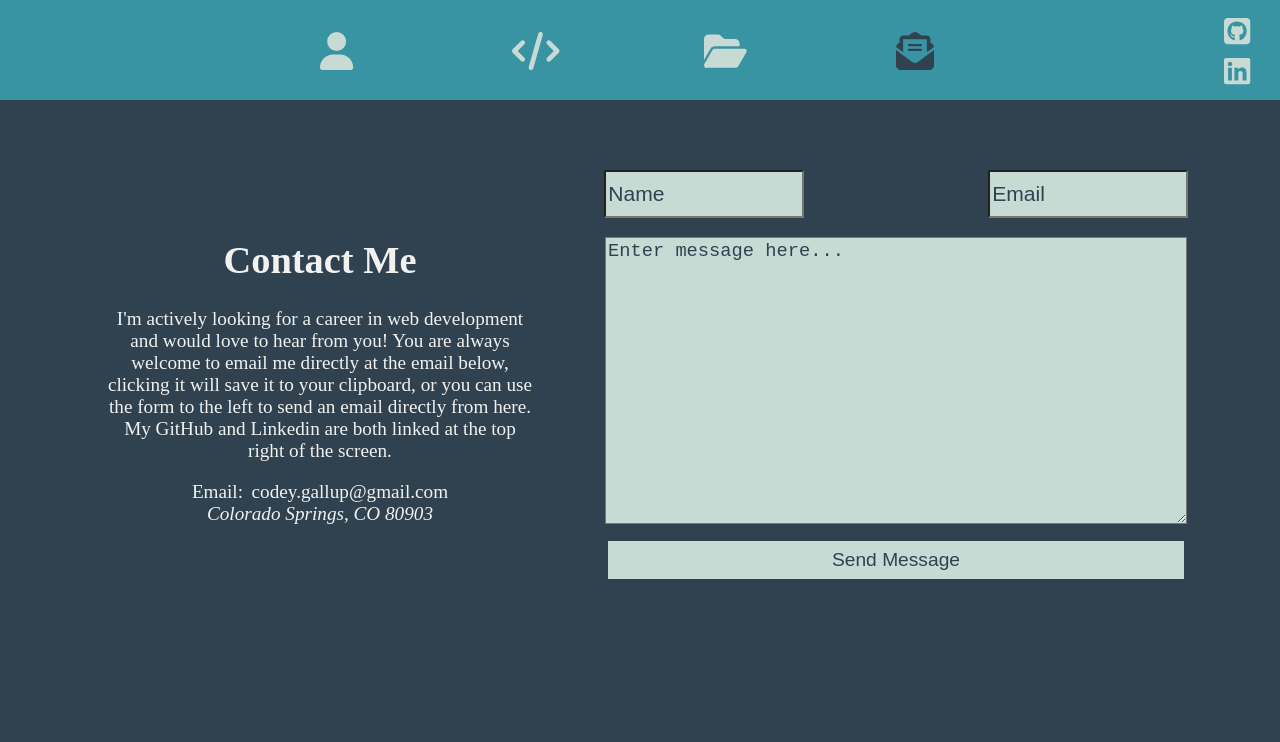
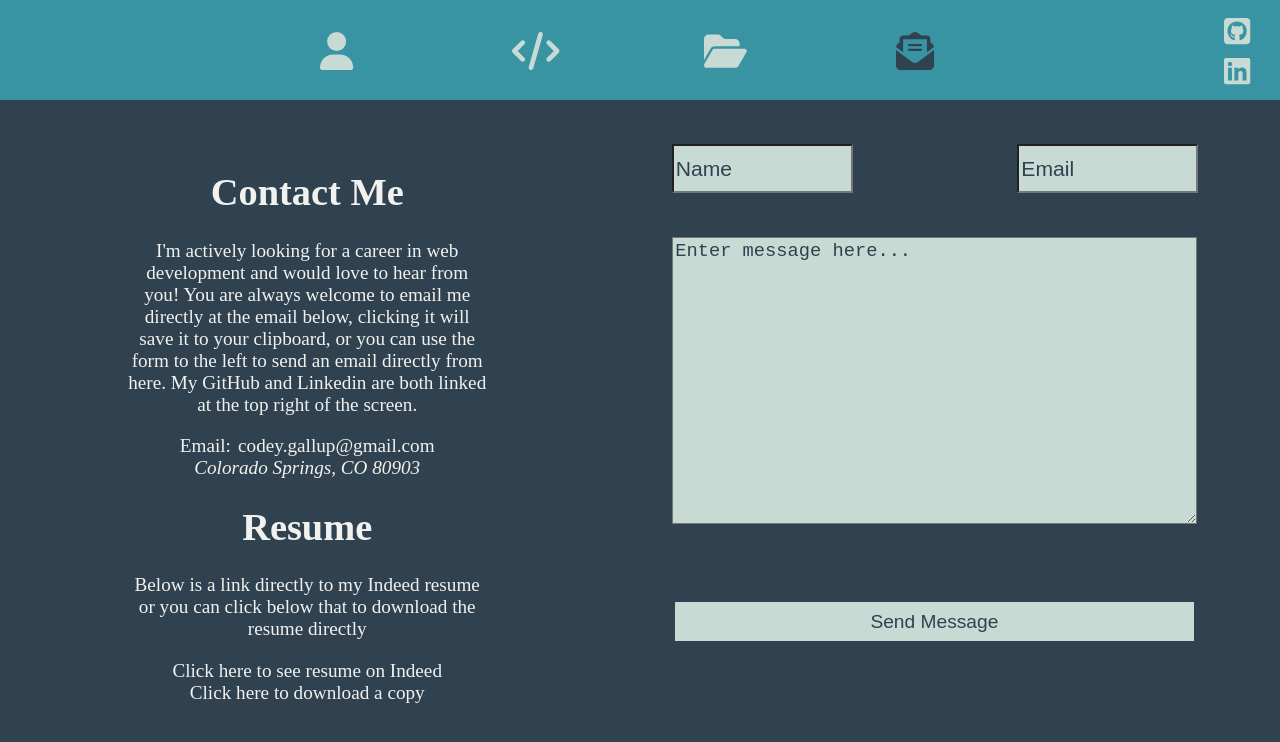
Before and after one commit to Codeyg12/vite-portfolio, a React (Vite) app: page /contact in a window 1280 px wide. Shown: the top 742 px of the page. Built offline with nearby package versions, Linux system fonts and the light colour scheme.

Commit message:
Updating skills and contact section

```diff
--- a/src/components/Contact/Contact.jsx
+++ b/src/components/Contact/Contact.jsx
@@ -2,6 +2,7 @@ import { useRef, useState } from "react";
 import { validateEmail } from "../utils/helper";
 import emailjs from "@emailjs/browser";
 import "./contact.css";
+import UpdatedResume from "../assets/updatedResume.pdf";
 
 export default function Contact() {
   const form = useRef();
@@ -61,11 +62,12 @@ export default function Contact() {
 
   return (
     <div className="contact-container">
+      <div className="contact-resume">
         <div className="contact-header">
           <h1 className="contact-head">Contact Me</h1>
           <p>
-          I'm actively looking for a career in web development and would love to
-          hear from you! You are always welcome to email me directly at the
+            I'm actively looking for a career in web development and would love
+            to hear from you! You are always welcome to email me directly at the
             email below, clicking it will save it to your clipboard, or you can
             use the form to the left to send an email directly from here. My
             GitHub and Linkedin are both linked at the top right of the screen.
@@ -82,6 +84,27 @@ export default function Contact() {
           </abbr>
           <address>Colorado Springs, CO 80903</address>
         </div>
+
+        <div className="resume-section">
+          <h1>Resume</h1>
+          <p>
+            Below is a link directly to my Indeed resume or you can click below
+            that to download the resume directly
+          </p>
+          <a
+            href="https://my.indeed.com/p/codeyg-jl644zf"
+            target="_blank"
+            rel="noreferrer"
+          >
+            Click here to see resume on Indeed
+          </a>
+          <br />
+          <a href={UpdatedResume} download="Codeys Resume">
+            Click here to download a copy
+          </a>
+        </div>
+      </div>
+
       <form className="contact-form" ref={form} onSubmit={sendEmail}>
         <input
           className="input-form"
--- a/src/components/Contact/contact.css
+++ b/src/components/Contact/contact.css
@@ -1,17 +1,22 @@
 .contact-container {
   display: grid;
-  grid-template-columns: 1fr 2fr;
+  grid-template-columns: 1fr 1.5fr;
   text-align: center;
   font-size: 1.2em;
-  margin-top: 10%;
+  margin-top: 8%;
+}
+
+.contact-resume {
+  display: flex;
+  flex-direction: column;
+  margin-left: 20%;
+  justify-content: space-between;
+  padding: 0 5%;
 }
 
 .contact-header {
   width: 100%;
-  margin-left: 20%;
-  margin-top: 10%;
-  max-height: 70%;
-  padding: 0 5%;
+  max-height: 50%;
 }
 
 .contact-form {
@@ -22,9 +27,8 @@
 .input-form {
   background-color: var(--color4);
   width: 50%;
-  margin-bottom: 5%;
+  max-height: 2em;
   margin-left: 24%;
-  line-height: 2;
   font-size: 1.1em;
 }
 
@@ -73,6 +77,15 @@
   margin-left: 2%;
 }
 
+.resume-section a {
+  color: var(--color2);
+  text-decoration: none;
+}
+
+.resume-section a:hover {
+  color: var(--color3);
+}
+
 @media all and (max-width: 800px) {
   .contact-container {
     display: flex;
--- a/src/components/Skill/Skill.jsx
+++ b/src/components/Skill/Skill.jsx
@@ -9,26 +9,19 @@ import "./skills.css";
 export default function Skill() {
   return (
     <div className="skill-grid">
-      <div className="resume-section">
-        <h1>Resume</h1>
-        <p>User-focused MERN developer with a knack for fixing bugs</p>
-        <br />
-        <p>
-          Below is a link directly to my Indeed resume or you can click below
-          that to download the resume directly
-        </p>
-        <br />
-        <a
-          href="https://my.indeed.com/p/codeyg-jl644zf"
-          target="_blank"
-          rel="noreferrer"
-        >
-          Click here to see resume on Indeed
-        </a>
-        <br />
-        <a href={UpdatedResume} download="Codeys Resume">
-          Click here to download a copy
-        </a>
+      <div className="most-used">
+            <img
+           className="w-full h-auto"
+           src="https://github-readme-stats.vercel.app/api/top-langs/?username=codeyg12&theme=transparent&hide_border=true&title_color=F1F1EF&text_color=F1F1EF&icon_color=F1F1EF&text_bold=false&layout=compact"
+           alt="Github Stats"
+           loading="lazy"
+         />
+        {/* <img
+            className="w-full h-auto"
+            src="https://skillicons.dev/icons?i=html,css,js,jquery,bootstrap,nodejs,express,mysql,mongodb,react,arduino,babel,django,graphql,py,tailwind&perline=5"
+            alt="Skills"
+            loading="lazy"
+          /> */}
       </div>
       <div className="skills">
         <h1>Known Technologies</h1>
--- a/src/components/Skill/skills.css
+++ b/src/components/Skill/skills.css
@@ -57,7 +57,7 @@
 }
 
 /* ==============RESUME===================== */
-.resume-section {
+/* .resume-section {
   line-height: 1.5;
 }
 
@@ -68,7 +68,13 @@
 
 .resume-section a:hover {
   color: var(--color3);
-}
+} */
+ .most-used {
+  display: flex;
+  flex-direction: column;
+  justify-content: center;
+  /* align-items: center; */
+ }
 /* ===========================TECH============================== */
 
 .skills {
```
Lines whose indentation alone changed are shown as unchanged.
